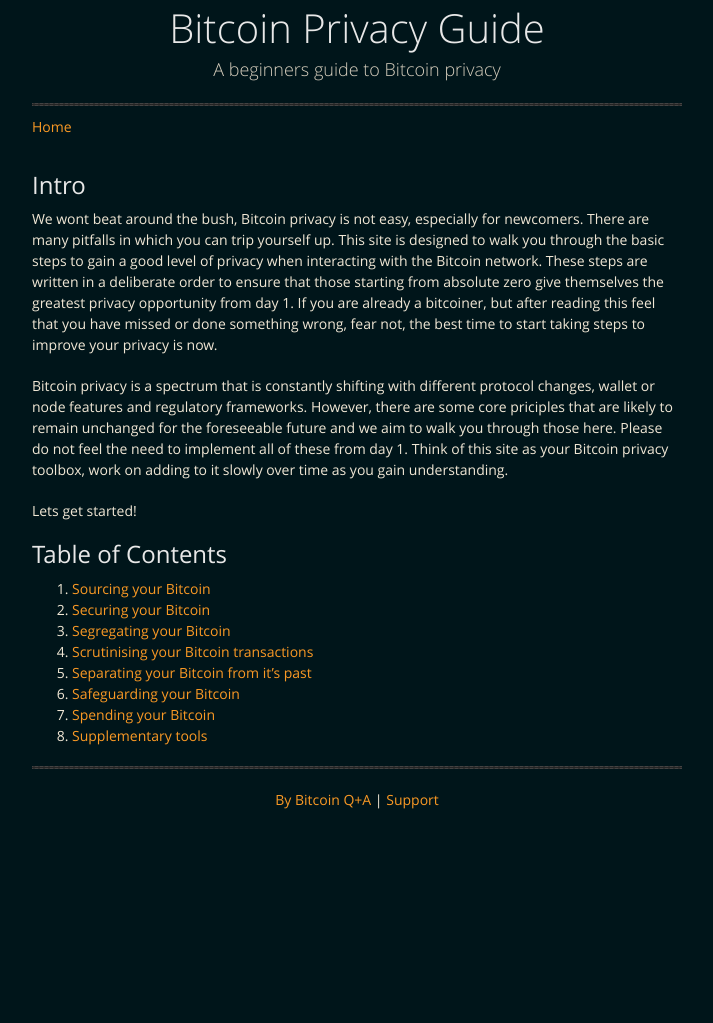
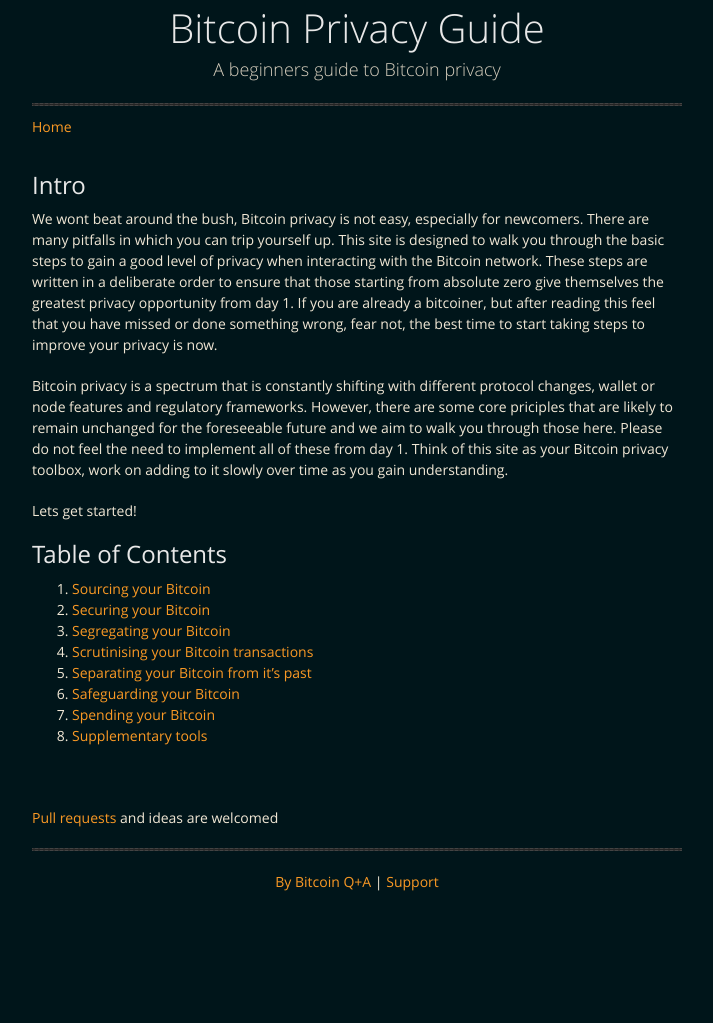
Before and after one commit to BitcoinQnA/BitcoinPrivacyGuide, a Jekyll site: the page built from index.md, in a window 1280 px wide. Shown: the whole page, without its empty margins (283-996 px from the left). Built offline with Jekyll 4.4.1, drawn with Linux system fonts in a browser that asks for light colours; before the commit the page ends 941 px from its top, so only the background shows below that.

Commit message:
Update index.md

```diff
--- a/index.md
+++ b/index.md
@@ -22,6 +22,10 @@ Lets get started!
 7.  [Spending your Bitcoin](spend.md)
 8.  [Supplementary tools](supplementary.md)
 
+<br/>
+
+[Pull requests](https://github.com/BitcoinQnA/BitcoinPrivacyGuide) and ideas are welcomed
+
 
 ***
 
```
